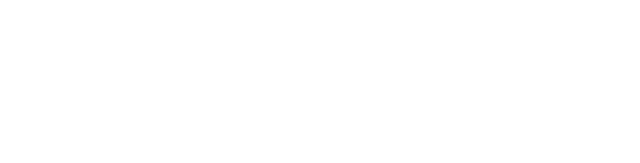
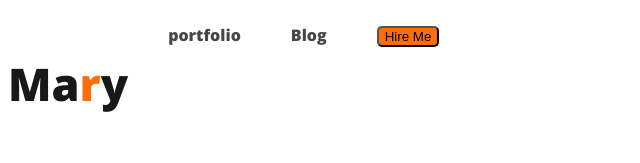
Before and after one commit to LabonnoKhanBonna/developer-project, a plain HTML site: page index.html in a window 1280 px wide. Shown: the whole page, without its empty margins (0-640 px from the left). Drawn offline with nearby package versions, Linux system fonts and the light colour scheme.

Commit message:
added some text

```diff
--- a/index.html
+++ b/index.html
@@ -4,8 +4,27 @@
     <meta charset="UTF-8">
     <meta name="viewport" content="width=device-width, initial-scale=1.0">
     <title>Development project</title>
+    <link rel="preconnect" href="https://fonts.googleapis.com">
+<link rel="preconnect" href="https://fonts.gstatic.com" crossorigin>
+<link href="https://fonts.googleapis.com/css2?family=Open+Sans:wght@800&display=swap" rel="stylesheet">
+    <link rel="stylesheet" href="styles/portfolio.css">
 </head>
 <body>
+    <header>
+        <nav>
+            <h3 class="nav-title">Ma<span class="text-primary">r</span>y</h3>
+            <ul>
+                <li><a href="portfolio">portfolio</a></li>
+                <li><a href="Blog">Blog</li>
+                <li> <button class="btn-primary">Hire Me</button></li>
+            </ul>
+        </nav>
+    </header>
+    <main>
 
+    </main>
+    <footer>
+
+    </footer>
 </body>
 </html>
--- /dev/null
+++ b/styles/portfolio.css
@@ -0,0 +1,36 @@
+/* common shared style */
+body{
+    font-family: 'Open Sans', sans-serif;
+}
+
+/* nav related styles */
+nav{
+    display: flex;
+}
+.nav-title{
+    color: #181818;
+text-shadow: 0px 4px 4px 0px rgba(0, 0, 0, 0.25), 0px 4px 4px 0px rgba(0, 0, 0, 0.25);
+
+font-size: 45px;
+font-weight: 800;
+line-height: normal;
+}
+.text-primary{
+    color: #FD6E0A;
+}
+.btn-primary{
+    border-radius: 5px;
+    background: #FD6E0A;
+}
+nav > ul{
+    display: flex;
+}
+nav li{
+    list-style: none;
+    margin-right: 50px;
+
+}
+nav a{
+    text-decoration: none;
+    color: #474747;
+}
```
Also changed, not shown: images/developer.png (added), images/hardy.png (added), images/header_bg.png (added), images/icons/facebook.png (added), images/icons/insta.png (added), images/icons/js.png (added), images/icons/mongo.png (added), images/icons/nodejs.png (added), images/icons/react.png (added), images/icons/twitter.png (added).
